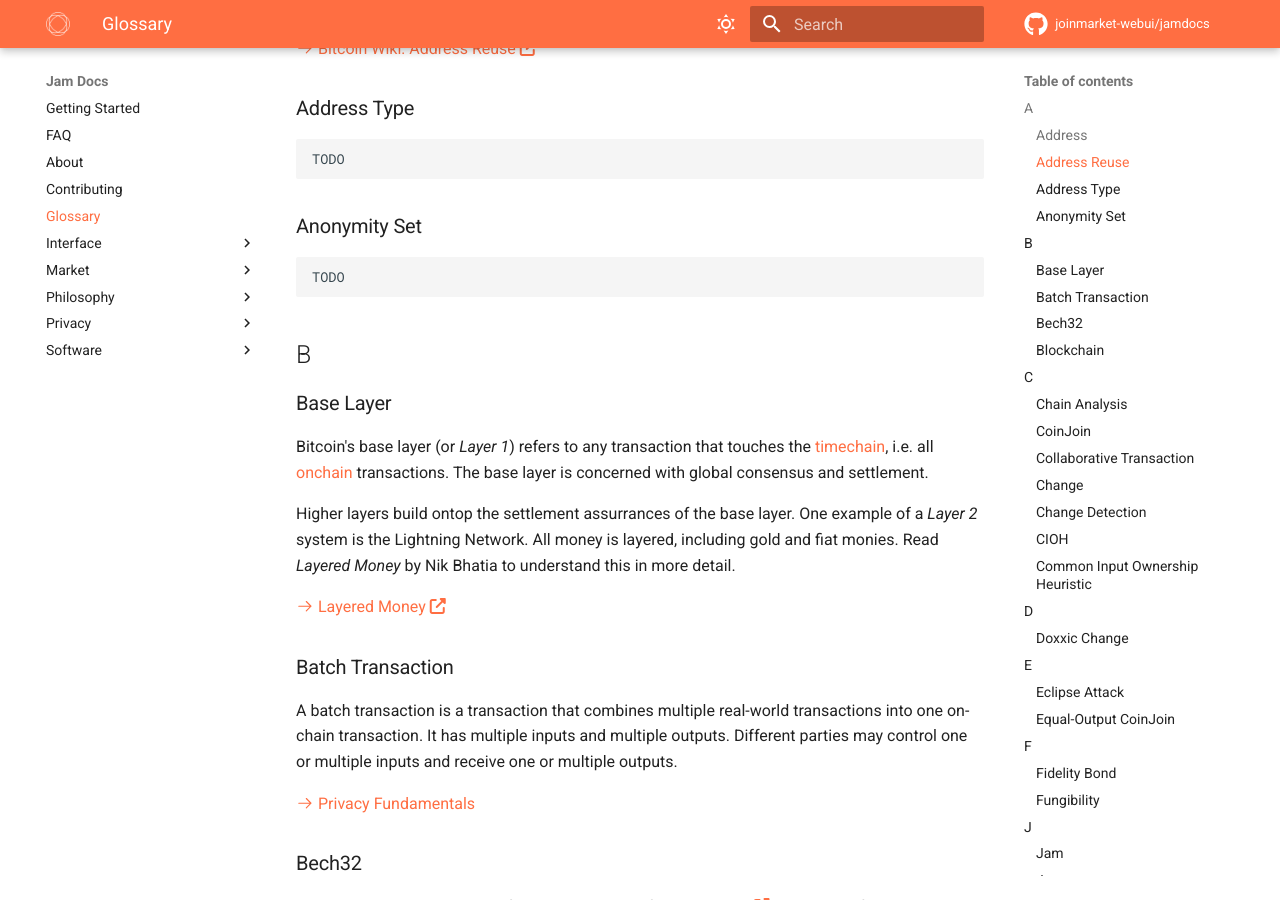
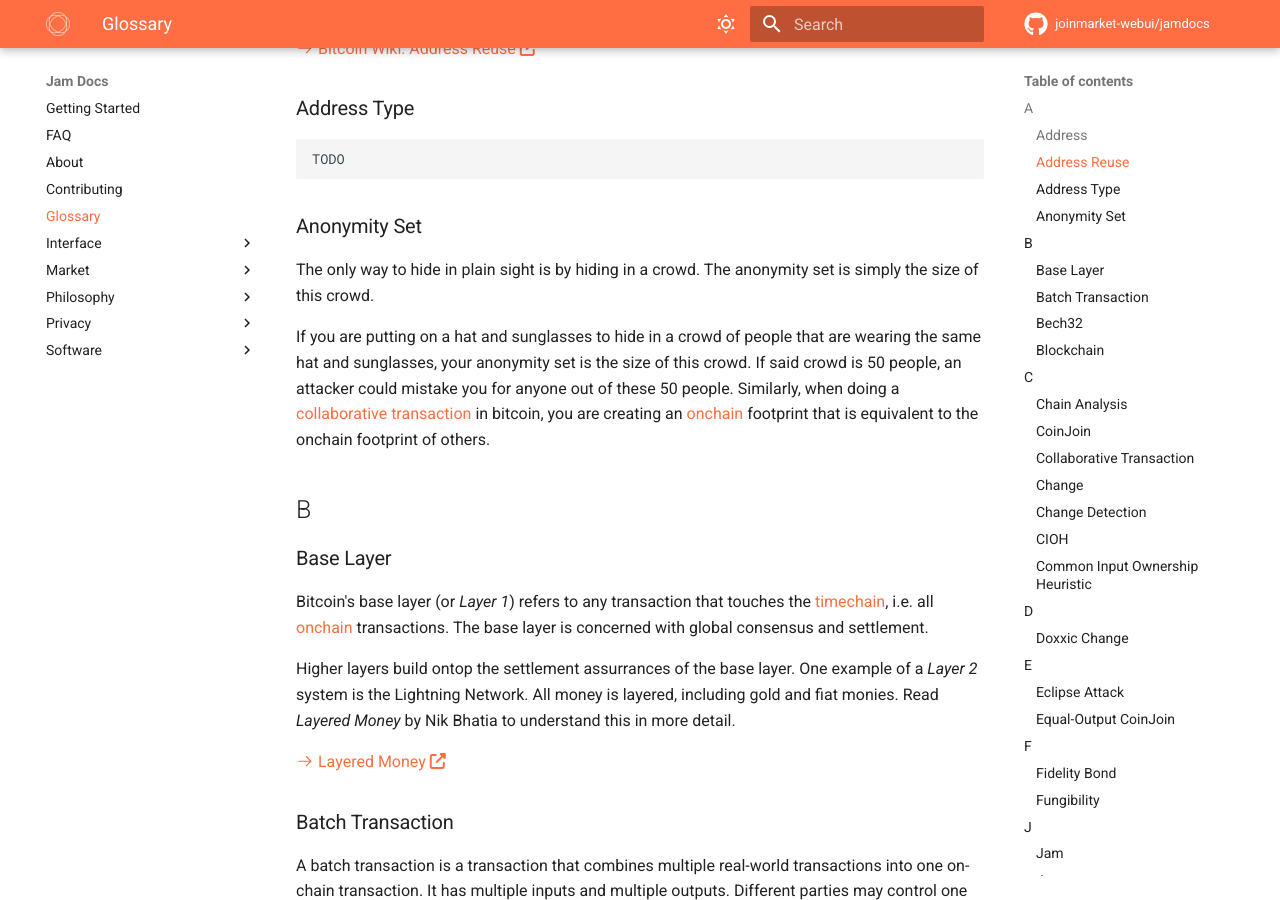
Before and after one commit to joinmarket-webui/jamdocs, an MkDocs documentation site: the page built from docs/glossary.md, in a window 1280 px wide and 900 px high, scrolled down 915 px. Built offline with MkDocs 1.6.1 and Material for MkDocs 9.7.7, drawn with Linux system fonts in a browser that asks for light colours; nearby versions of some CDN libraries; comment, search, counter and statistics services are not loaded.

Commit message:
docs(glossary): anonymity set

```diff
--- a/docs/glossary.md
+++ b/docs/glossary.md
@@ -76,7 +76,16 @@ harms the privacy of yourself and others. You should never reuse addresses.
 
 ### Anonymity Set
 
-    TODO
+The only way to hide in plain sight is by hiding in a crowd. The anonymity set
+is simply the size of this crowd.
+
+If you are putting on a hat and sunglasses to hide in a crowd of people that are
+wearing the same hat and sunglasses, your anonymity set is the size of this
+crowd. If said crowd is 50 people, an attacker could mistake you for anyone out
+of these 50 people. Similarly, when doing a [collaborative
+transaction](#collaborative-transaction) in bitcoin, you are creating an
+[onchain](#onchain) footprint that is equivalent to the onchain footprint of
+others.
 
 ## B
 ### Base Layer
```
